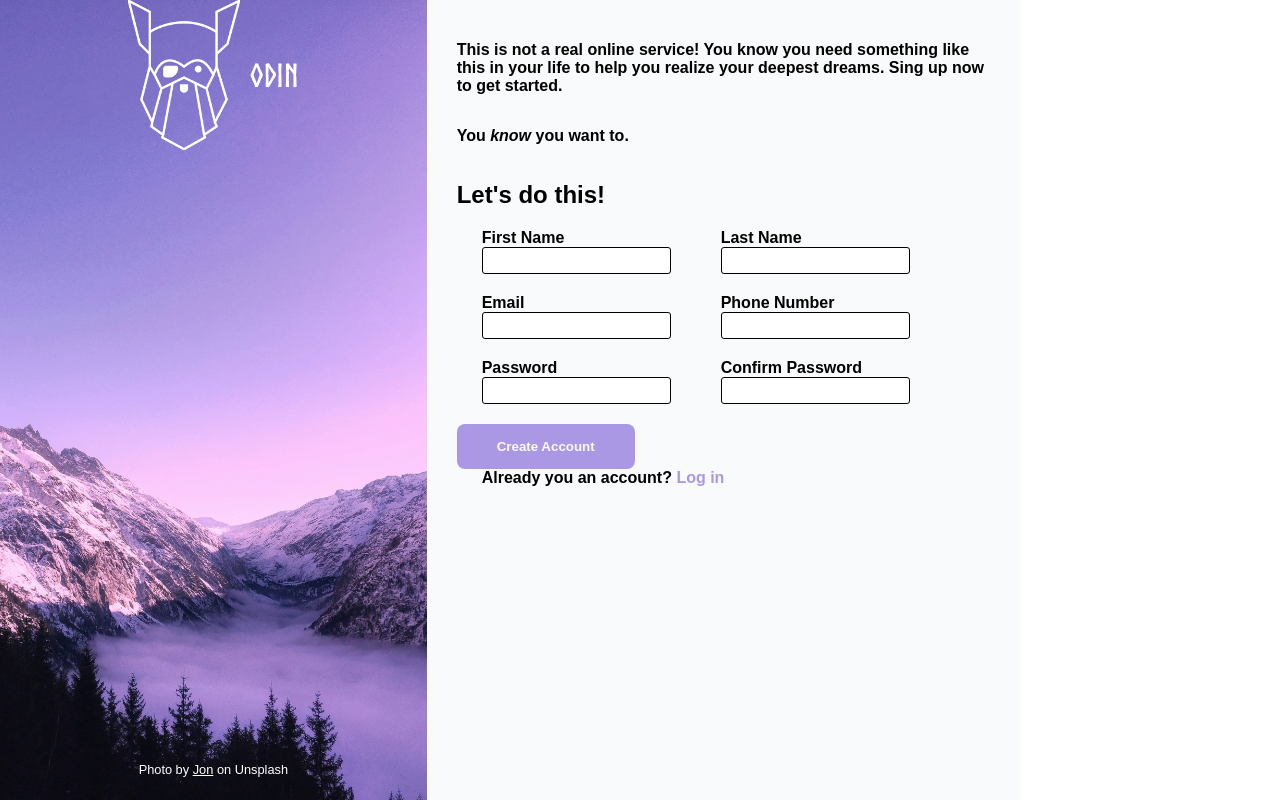
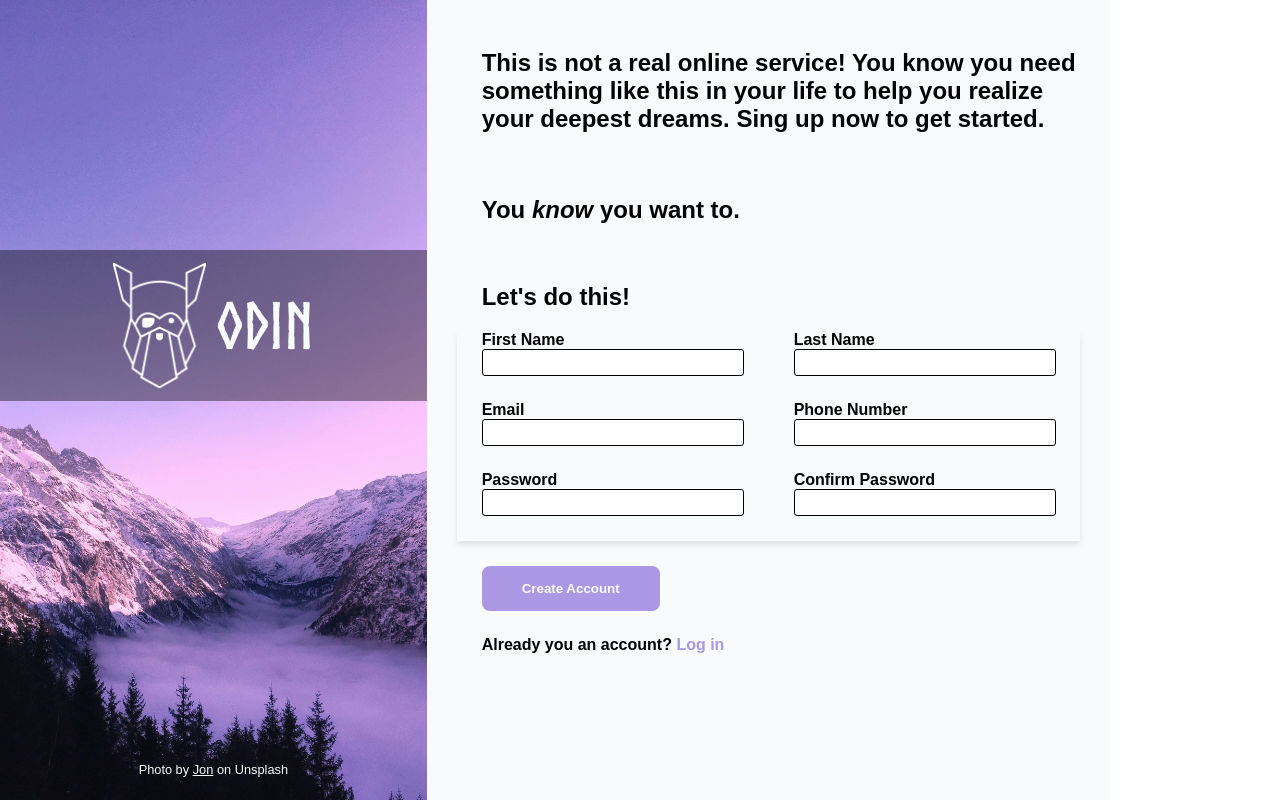
Before and after one commit to Artem-1-1/sing-up-form, a plain HTML site: page index.html in a window 1280 px wide. Drawn offline with Linux system fonts and the light colour scheme.

Commit message:
Style updated.

```diff
--- a/style.css
+++ b/style.css
@@ -37,24 +37,26 @@ body {
     display: flex;
     align-items: center;
     justify-content: center;
-    color: white;
+    color: var(--white-color);
+    margin-top: 250px;
+    background-color: rgb(0, 0, 0, 0.4);
 }
 
 .logo-section img {
-    height: 150px;
+    height: 125px;
     margin-right: 10px;
 }
 
 .logo-section h1 {
     font-family: "Norse Bold", sans-serif;
-    font-size: 2rem;
+    font-size: 4rem;
 }
 
 .credit-section {
     font-size: 0.8rem;
     margin-top: auto;
     text-align: center;
-    color: white;
+    color: var(--white-color);
     padding-bottom: 10px;
 }
 
@@ -75,23 +77,34 @@ body {
     justify-content: flex-end;
     font-weight: 600;
     padding: 25px 30px;
-    max-width: 60ch;
+    max-width: 70ch;
     background-color: var(--white-color);
+}
+
+.begin-text p {
+    margin-left: 25px;
+    font-size: 1.5rem;
+    padding-bottom: 15px;
 }
 
 .right-panel form {
     flex: 1;
 }
 
+form h2 {
+    margin-left: 25px;
+}
+
 form .form-wrapper {
     background-color: var(--white-color);
     padding-left: 25px;
+    box-shadow: 0 4px 6px rgba(0, 0, 0, 0.1);
 }
 
 form .form-row {
     display: flex;
     gap: 50px;
-    padding-bottom: 20px;
+    padding-bottom: 25px;
 }
 
 label {
@@ -101,6 +114,7 @@ label {
 form input {
     display: block;
     padding: 5px;
+    width: 250px;
     border: 1px solid var(--black-color);
     border-radius: 3px;
     outline: none;
@@ -117,7 +131,11 @@ form input:focus {
     box-shadow: 2px 2px 5px 0;
 }
 
-form button {
+.button-row {
+    padding: 25px;
+}
+
+.button-row button {
     color: var(--white-color);
     background-color: var(--light-purple-color);
     border: none;
@@ -132,7 +150,6 @@ form button {
 
 .login-section p {
     margin-top: 0;
-    padding-left: 25px;
     font-size: 1rem;
 }
 
```
